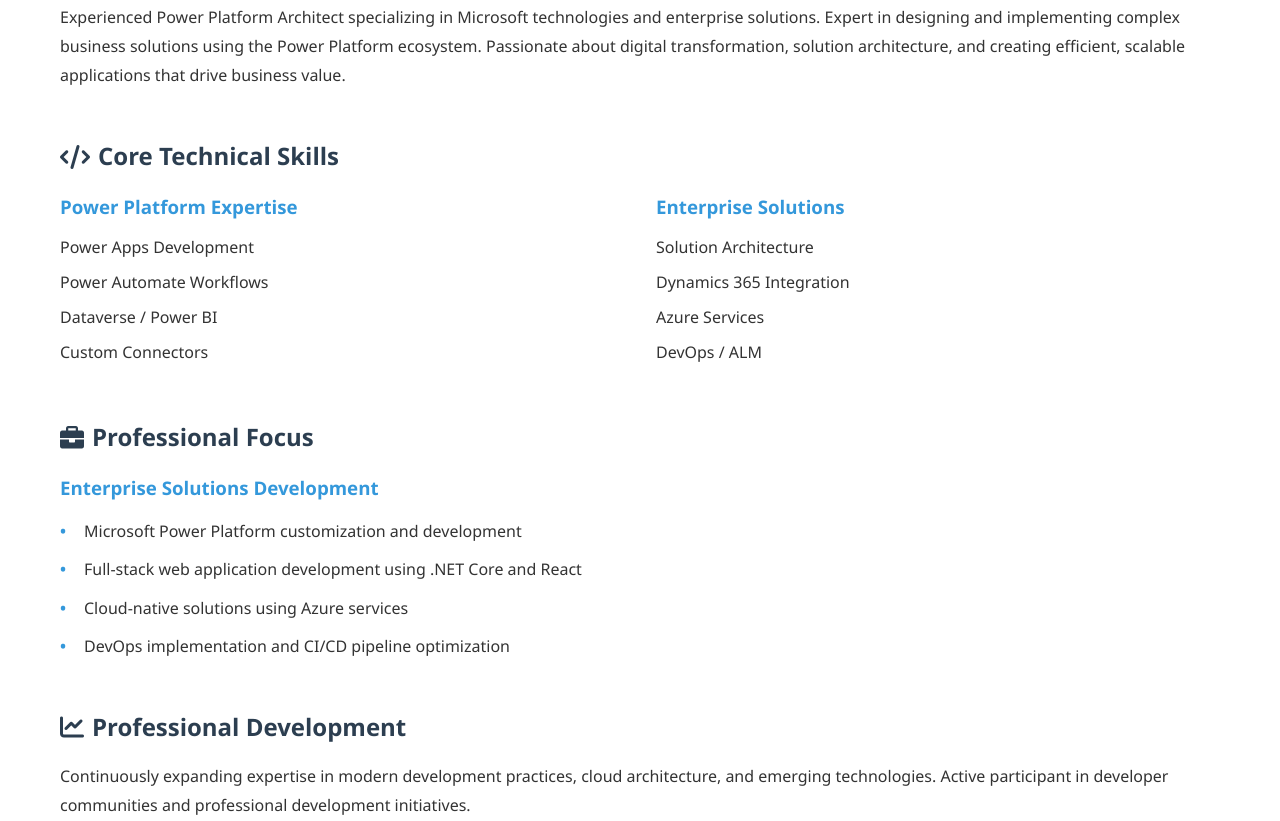
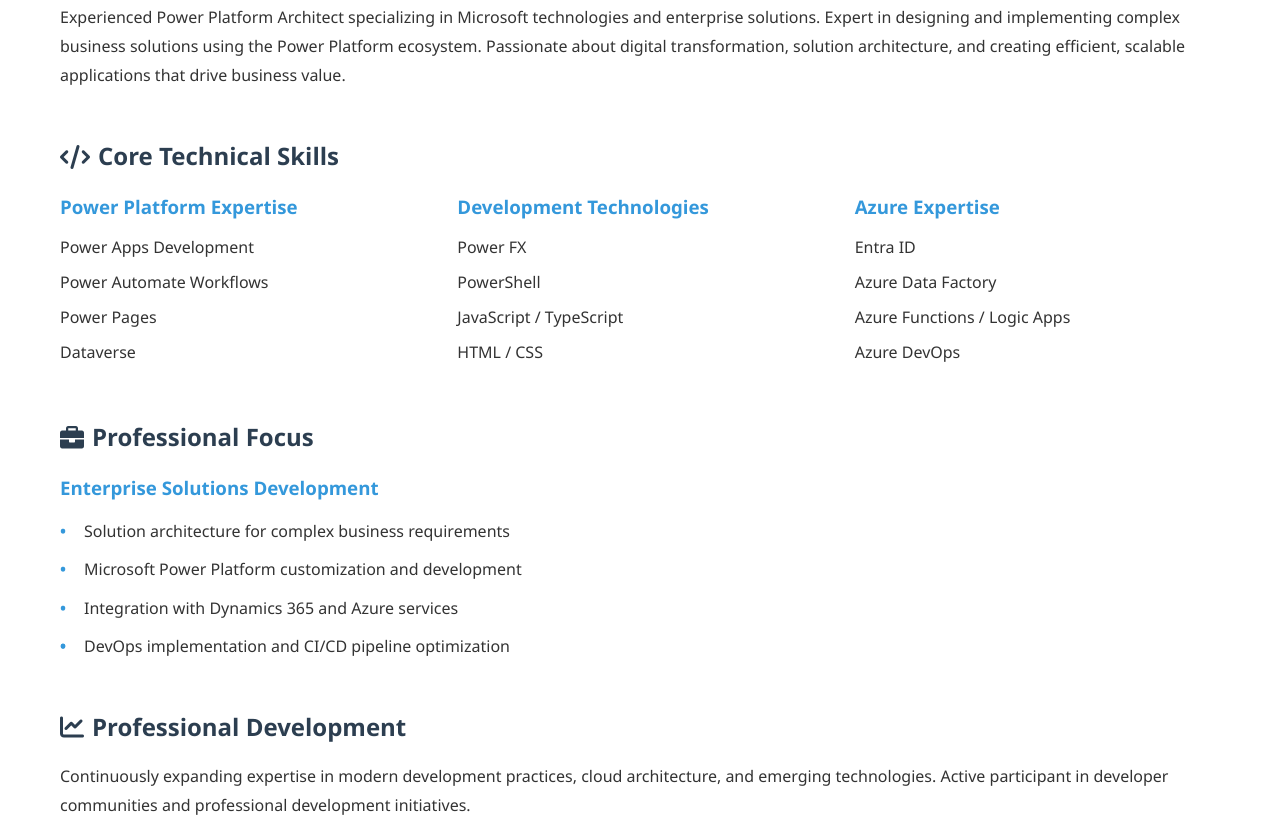
Before and after one commit to chrriedel/chrriedel.github.io, a plain HTML site: page index.html in a window 1280 px wide. Shown: the part 431-1252 px from the top of the page. Drawn offline with Linux system fonts and the light colour scheme.

Commit message:
updated profile

```diff
--- a/index.html
+++ b/index.html
@@ -44,17 +44,26 @@
                                 <ul>
                                     <li>Power Apps Development</li>
                                     <li>Power Automate Workflows</li>
-                                    <li>Dataverse / Power BI</li>
-                                    <li>Custom Connectors</li>
+                                    <li>Power Pages</li>
+                                    <li>Dataverse</li>
                                 </ul>
                             </div>
                             <div class="skill-category">
-                                <h3>Enterprise Solutions</h3>
+                                <h3>Development Technologies</h3>
                                 <ul>
-                                    <li>Solution Architecture</li>
-                                    <li>Dynamics 365 Integration</li>
-                                    <li>Azure Services</li>
-                                    <li>DevOps / ALM</li>
+                                    <li>Power FX</li>
+                                    <li>PowerShell</li>
+                                    <li>JavaScript / TypeScript</li>
+                                    <li>HTML / CSS</li>
+                                </ul>
+                            </div>
+                            <div class="skill-category">
+                                <h3>Azure Expertise</h3>
+                                <ul>
+                                    <li>Entra ID</li>
+                                    <li>Azure Data Factory</li>
+                                    <li>Azure Functions / Logic Apps</li>
+                                    <li>Azure DevOps</li>
                                 </ul>
                             </div>
                         </div>
@@ -65,9 +74,10 @@
                         <div class="experience-item">
                             <h3>Enterprise Solutions Development</h3>
                             <ul class="focus-areas">
+                                <li>Solution architecture for complex business requirements</li>
                                 <li>Microsoft Power Platform customization and development</li>
-                                <li>Full-stack web application development using .NET Core and React</li>
-                                <li>Cloud-native solutions using Azure services</li>
+                                <li>Integration with Dynamics 365 and Azure services</li>
+                                <li></li>
                                 <li>DevOps implementation and CI/CD pipeline optimization</li>
                             </ul>
                         </div>
--- a/js/components/navigation-menu.js
+++ b/js/components/navigation-menu.js
@@ -107,7 +107,6 @@ class NavigationMenu extends HTMLElement {
                     <ul class="nav-links">
                         <li><a href="${siteRoot}index.html" class="${this.isActive('index.html')}">Profile</a></li>
                         <li><a href="${siteRoot}repositories.html" class="${this.isActive('repositories.html')}">Repositories</a></li>
-                        <li><a href="${siteRoot}articles.html" class="${this.isActive('articles')}">Articles</a></li>
                         <li><a href="${siteRoot}about.html" class="${this.isActive('about.html')}">About</a></li>
                     </ul>
                 </div>
```
